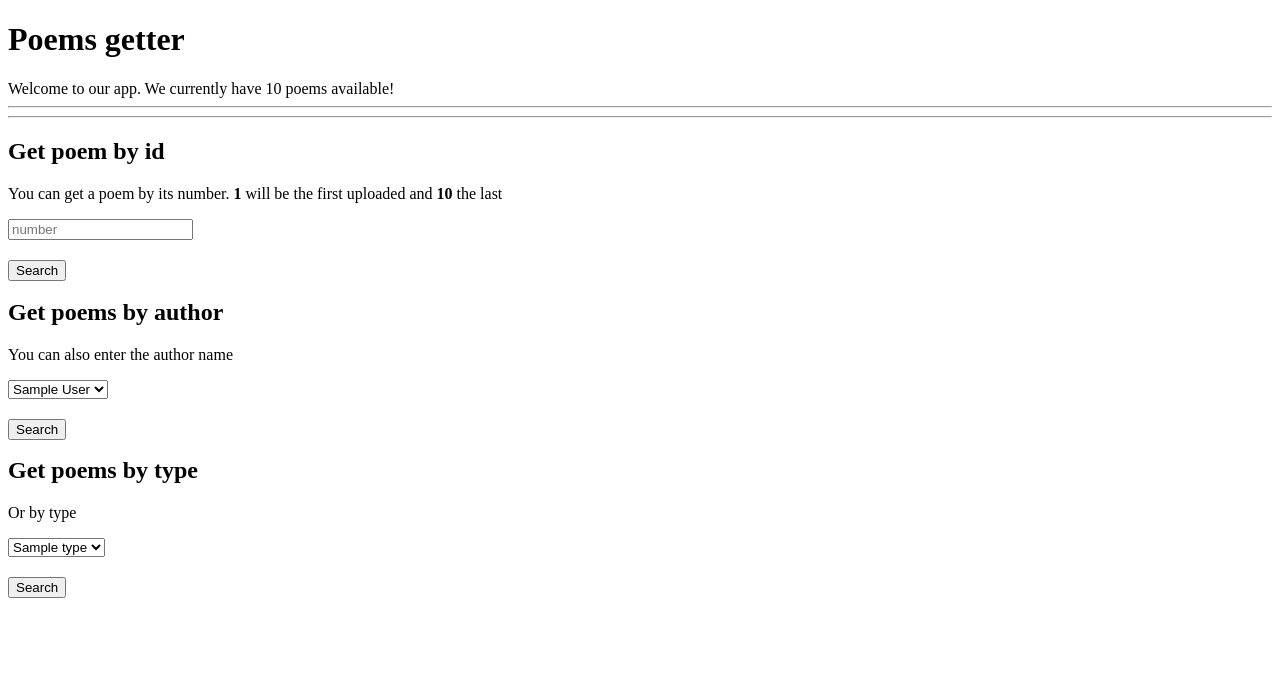
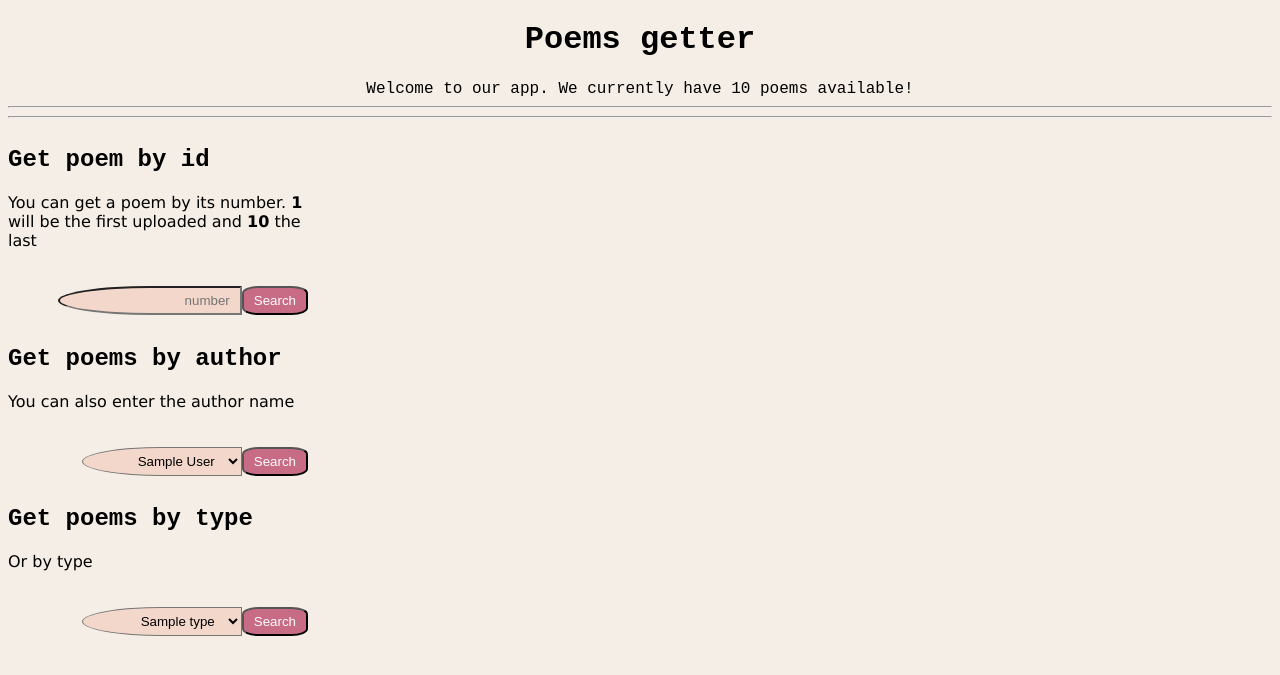
Before and after one commit to masouto94/my_little_programs, a Flask app: template poetry_api/server/templates/index.html.jinja in a window 1280 px wide. Shown: the top 675 px of the page. Run offline with Flask 2, Linux system fonts and the light colour scheme; the template is opened without the code that fills it: most values are stand-ins (such as "Sample title", 1, 10 or a date in 2020).

Commit message:
Implemented styles and basic js

```diff
--- a/poetry_api/server/app.py
+++ b/poetry_api/server/app.py
@@ -34,17 +34,17 @@ def get_poem():
 @app.route('/poemsByAuthor/',  methods=['POST'])
 def get_poems_by_author():
     selected = request.form.get('select_author')
-    to_get = [poem for poem in allPoems.values() if poem.author == selected]
+    to_get = {i:poem for i,poem in allPoems.items() if poem.author == selected}
 
     if not to_get:
         return render_template('not_found.html.jinja')
-    return render_template('poem_container.html.jinja', poems=to_get, author=selected)
+    return render_template('poem_container.html.jinja', poems=to_get.items(), author=selected)
 
 @app.route('/poemsByType/',  methods=['POST'])
 def get_poems_by_type():
     selected = request.form.get('select_type')
-    to_get = [poem for poem in allPoems.values() if poem.type == selected]
+    to_get = {i:poem for i,poem in allPoems.items() if poem.type == selected}
 
     if not to_get:
         return render_template('not_found.html.jinja')
-    return render_template('poem_container.html.jinja', poems=to_get, type=selected)
+    return render_template('poem_container.html.jinja', poems=to_get.items(), type=selected)
--- /dev/null
+++ b/poetry_api/server/static/main_styles.css
@@ -0,0 +1,78 @@
+.first-color {
+	background: #f5eee6;
+}
+
+.second-color {
+	background: #f3d7ca;
+}
+
+.third-color {
+	background: #e6a4b4;
+}
+
+.fourth-color {
+	background: #c86b85;
+}
+.background{
+    background: linear-gradient(to bottom right, #F7CAC9, #92A8D1);
+    height: 100vh;
+
+}
+.titles,header{
+    font-family:'Courier New', Courier, monospace;
+    display: flex;
+    align-items: center;
+    justify-content: center;
+}
+
+.mainContainer{
+    display: flex;
+    flex-direction: column;
+    justify-content: space-evenly;
+}
+
+.formContainer{
+    font-family:'Courier New', Courier, monospace;
+    width: 25vw;
+}
+
+.formContainer p{
+    font-family:'Lucida Sans', 'Lucida Sans Regular', 'Lucida Grande', 'Lucida Sans Unicode', Geneva, Verdana, sans-serif;
+}
+
+.button{
+    background-color: #c86b85;
+    color: white;
+    border-radius: 25%;
+    padding: 5px 10px;
+    margin : 20px 20px 10px 0px
+
+}
+.searchBar{
+    display: flex;
+    flex-direction: row;
+    align-items: baseline;
+    justify-content: flex-end;
+}
+select, input{
+    padding: 5px 10px;
+    border-radius: 50% 0 0 50%;
+    text-align: right;
+    min-width: 50%;
+    max-width: 50%;
+
+}
+
+.poem{
+    display: flex;
+    text-align: center;
+    flex-direction: column;
+    align-items: center;
+}
+
+.poemDescription{
+    display: flex;
+    flex-direction: column;
+    justify-content: center;
+    align-items: center;
+}
--- /dev/null
+++ b/poetry_api/server/static/validator.js
@@ -0,0 +1 @@
+console.log("validator")
--- a/poetry_api/server/templates/index.html.jinja
+++ b/poetry_api/server/templates/index.html.jinja
@@ -1,49 +1,62 @@
 <!DOCTYPE html>
+<link rel="stylesheet" href="{{ url_for('static', filename='main_styles.css') }}">
 <title>Index Page</title>
-<h1>Poems getter</h1>
+
+<body class="first-color">
+  <h1 class="titles">Poems getter</h1>
   <header>Welcome to our app. We currently have {{current}} poems available!</header>
   <hr>
   <hr>
-<div>
+  <div class="mainContainer">
+
+    <div class="formContainer">
       <form action="/poem/" method="POST">
         <div>
           <h2>Get poem by id</h2>
           <p>You can get a poem by its number. <b>1</b> will be the first uploaded and <b>{{current}}</b> the last</p>
-      <input type="text" name="index" placeholder="number">
+          <div class="searchBar">
+
+            <input class="second-color" type="text" name="index" placeholder="number">
+            <button class="button" type="submit">Search</button>
+          </div>
+        </div>
+      </form>
     </div>
 
-    <div class=" form-group">
-      <button type="submit" style="margin : 20px 20px -10px 0px">Search</button>
-    </div>
-  </form>
-
+    <div class="formContainer">
       <form action="/poemsByAuthor/" method="POST">
         <div>
           <h2>Get poems by author</h2>
           <p>You can also enter the author name</p>
-      <select name="select_author">
+          <div class="searchBar">
+
+            <select class="second-color" name="select_author">
               {% for author in authors %}
-        <option value="{{author}}">{{author}}</option>
+              <option class="second-color" value="{{author}}">{{author}}</option>
               {% endfor %}
             </select>
-      <div class=" form-group">
-        <button type="submit" style="margin : 20px 20px -10px 0px">Search</button>
+            <button class="button" type="submit">Search</button>
           </div>
         </div>
       </form>
+    </div>
 
+    <div class="formContainer">
       <form action="/poemsByType/" method="POST">
         <div>
           <h2>Get poems by type</h2>
           <p>Or by type</p>
-      <select name="select_type">
+          <div class="searchBar">
+            <select class="second-color" name="select_type">
               {% for type in types %}
-        <option value="{{type}}">{{type}}</option>
+              <option class="second-color" value="{{type}}">{{type}}</option>
               {% endfor %}
             </select>
-      <div class=" form-group">
-        <button type="submit" style="margin : 20px 20px -10px 0px">Search</button>
+            <button class="button" type="submit">Search</button>
           </div>
         </div>
       </form>
     </div>
+  </div>
+</body>
+<script src="{{ url_for('static', filename='validator.js') }}"></script>
```
Also changed, not shown: poetry_api/server/static/toggler.js (added, +13 -0 lines), poetry_api/server/templates/poem.html.jinja (+14 -3 lines), poetry_api/server/templates/poem_container.html.jinja (+9 -5 lines). Lines whose indentation alone changed are shown as unchanged.
